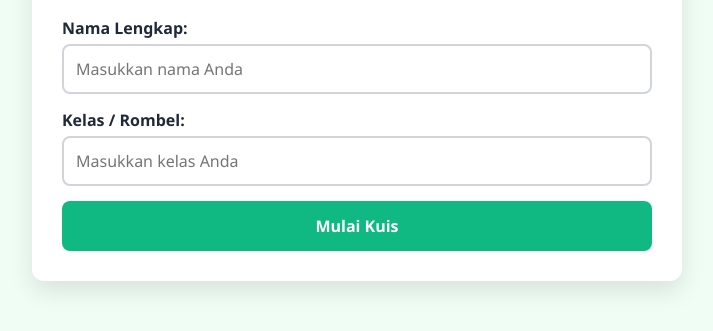
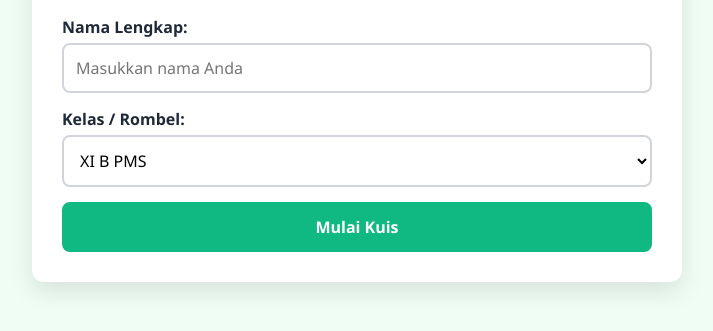
Before and after one commit to sanrofi/kuisKIK, a plain HTML site: page kuis2.html in a window 1280 px wide. Shown: the part 319-650 px from the top of the page, without its empty margins (283-996 px from the left). Drawn offline with Linux system fonts and the light colour scheme.

Commit message:
Update kuis2.html

```diff
--- a/kuis2.html
+++ b/kuis2.html
@@ -189,7 +189,9 @@
             </div>
             <div class="form-group">
                 <label for="input-class">Kelas / Rombel:</label>
-                <input type="text" id="input-class" required placeholder="Masukkan kelas Anda">
+                <select id="input-class" style="width: 100%; padding: 12px; border: 2px solid #d1d5db; border-radius: 8px; font-size: 16px; background-color: white;" required>
+                    <option value="XI B PMS">XI B PMS</option>
+                </select>
             </div>
             <button type="submit" class="btn">Mulai Kuis</button>
         </form>
```
